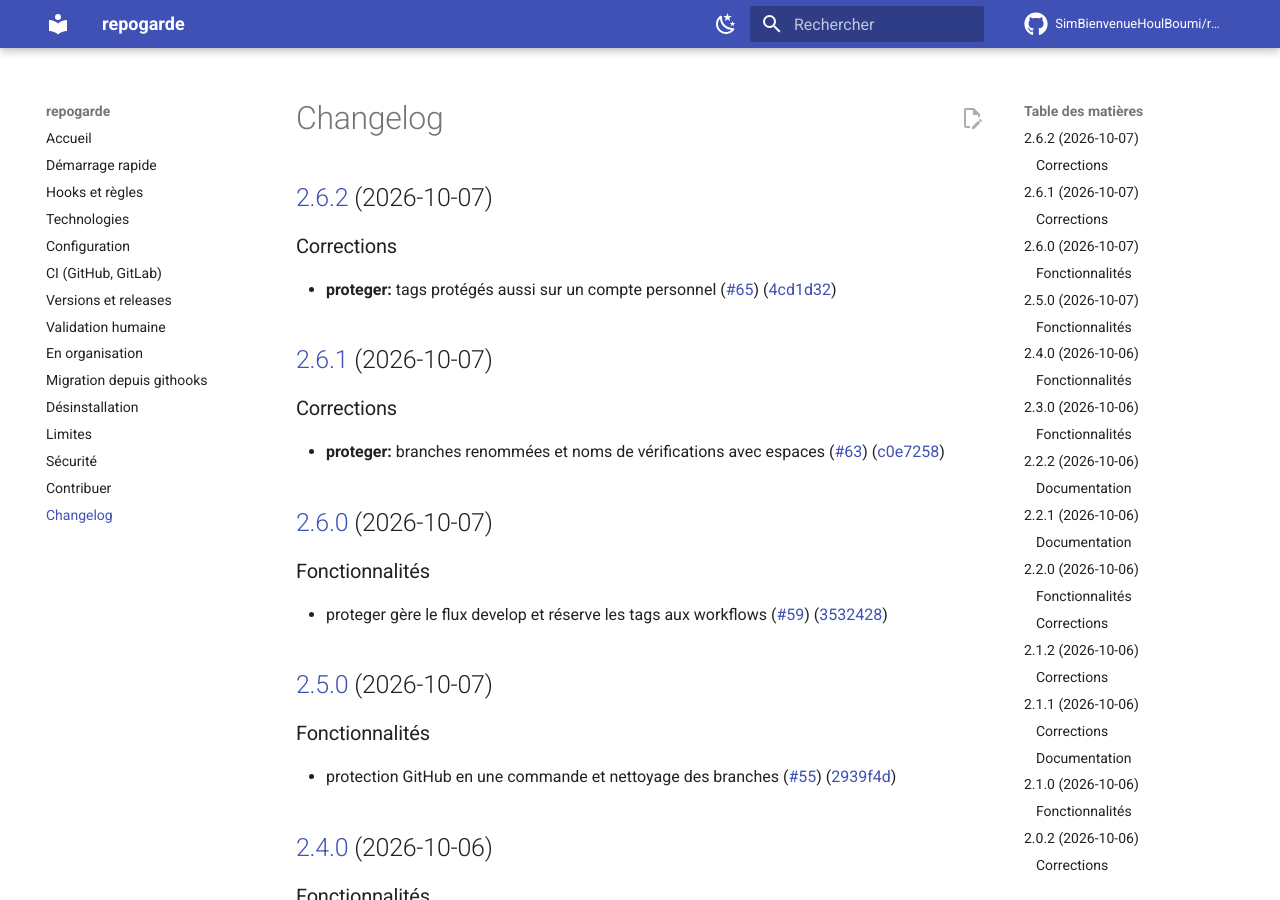
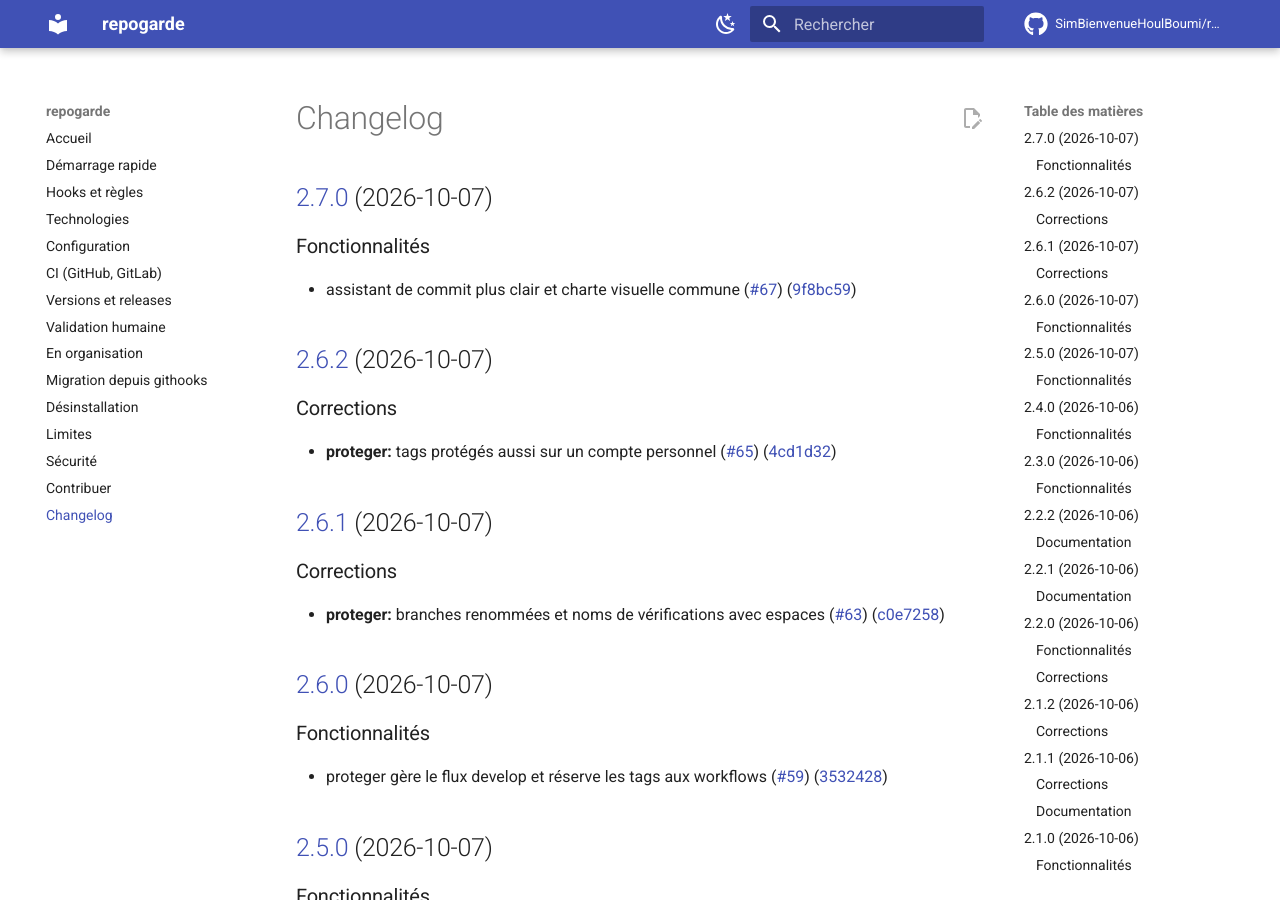
Before and after one commit to SimBienvenueHoulBoumi/githooks, an MkDocs documentation site: the page built from docs/changelog.md, in a window 1280 px wide and 900 px high. Built offline with MkDocs 1.6.1 and Material for MkDocs 9.7.7, drawn with Linux system fonts in a browser that asks for light colours; comment, search, counter and statistics services are not loaded.

```diff
--- a/CHANGELOG.md
+++ b/CHANGELOG.md
@@ -1,4 +1,11 @@
 # Changelog
+
+## [2.7.0](https://github.com/SimBienvenueHoulBoumi/repogarde/compare/v2.6.2...v2.7.0) (2026-10-07)
+
+
+### Fonctionnalités
+
+* assistant de commit plus clair et charte visuelle commune ([#67](https://github.com/SimBienvenueHoulBoumi/repogarde/issues/67)) ([9f8bc59](https://github.com/SimBienvenueHoulBoumi/repogarde/commit/9f8bc59d902d392cfa09e84dd46decc61eb9111d))
 
 ## [2.6.2](https://github.com/SimBienvenueHoulBoumi/repogarde/compare/v2.6.1...v2.6.2) (2026-10-07)
 
```
Also changed, not shown: README.md (+1 -1 lines), docs/ci.md (+1 -1 lines), docs/index.md (+1 -1 lines), .release-please-manifest.json, 3 other files.
